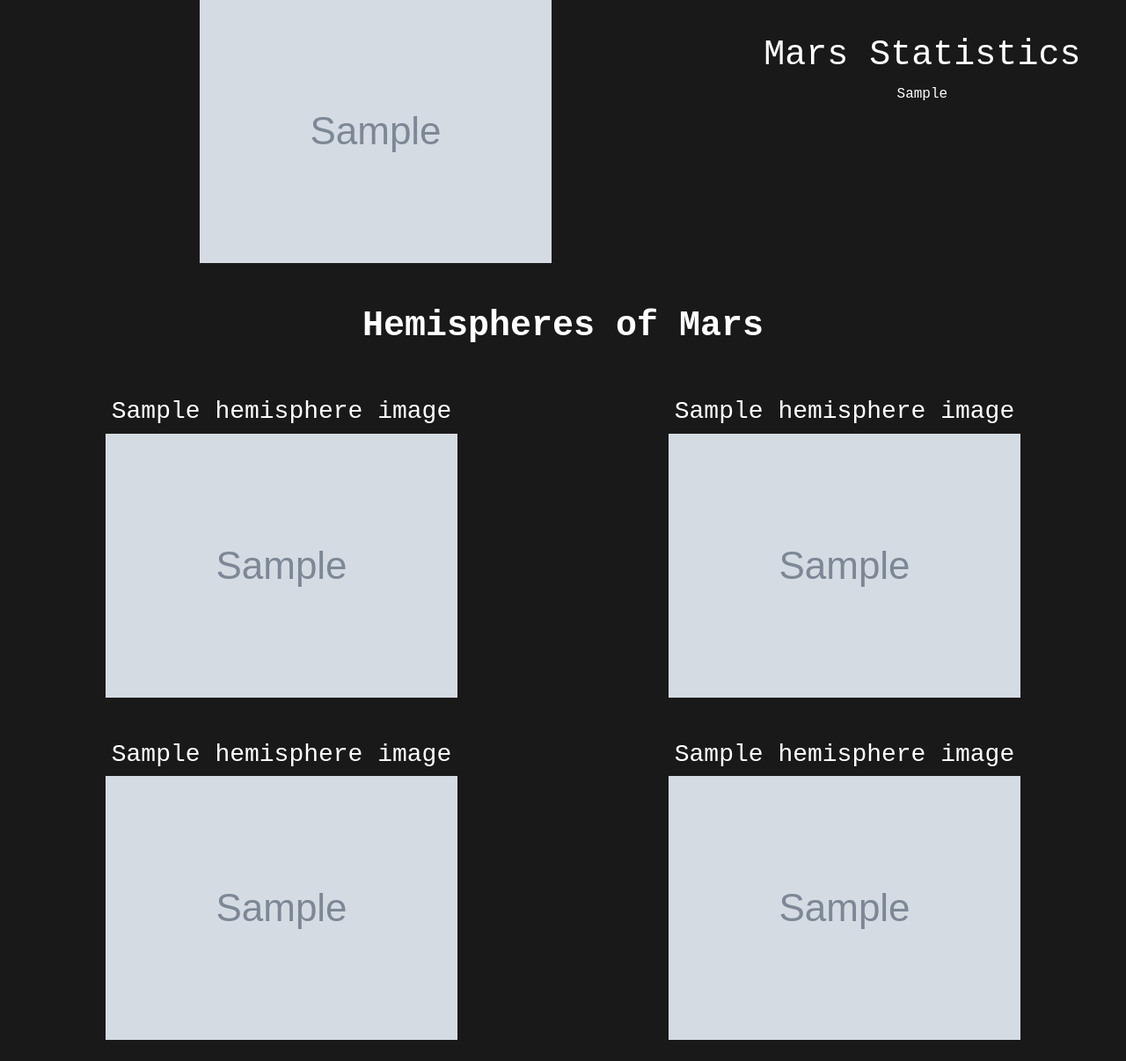
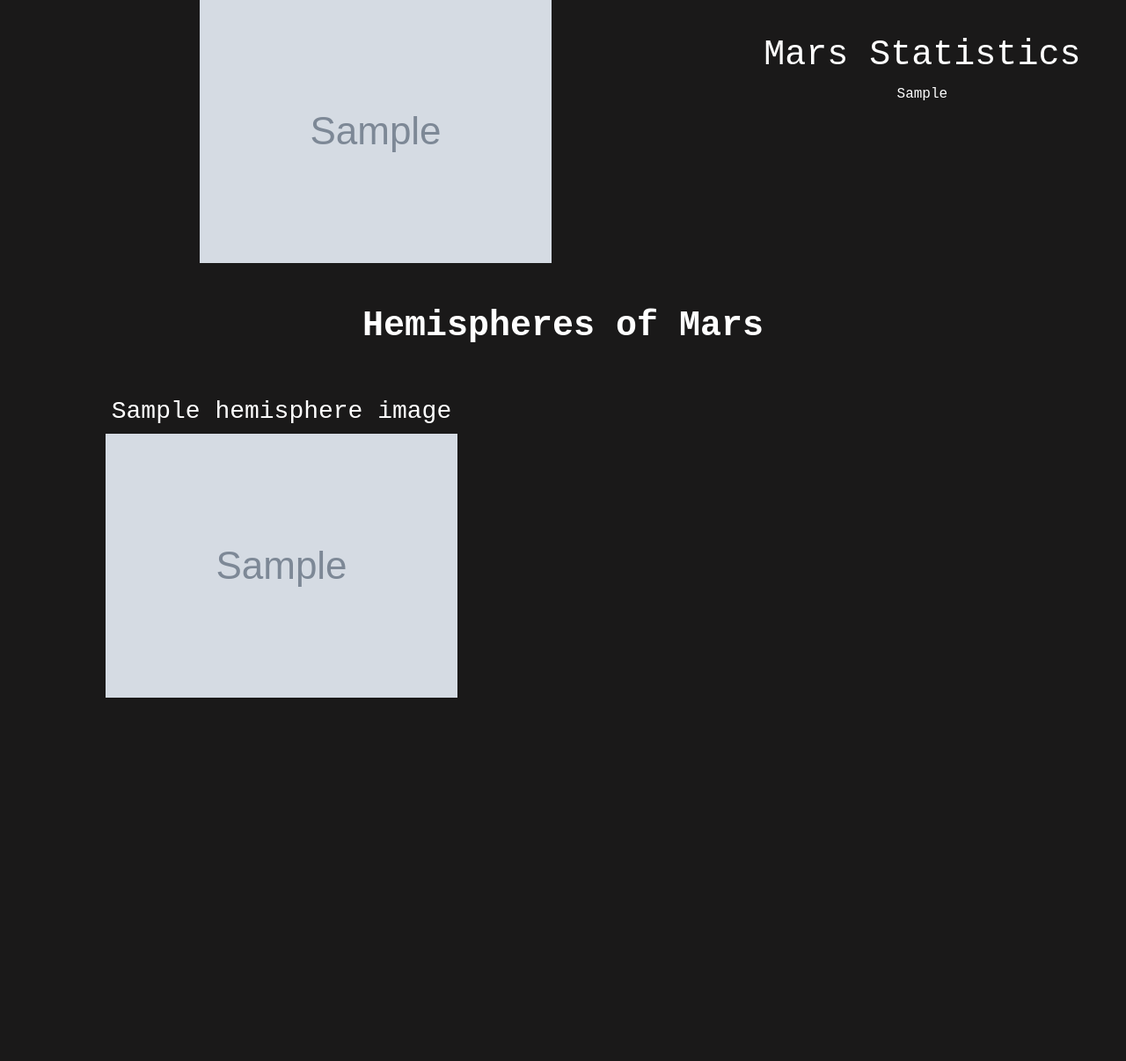
Before and after one commit to KimberlyChristensen/web-scraping-challenge, a Flask app: page / in a window 1280 px wide. Shown: the part 568-1774 px from the top of the page at 88% size. After the commit the page ends 1361 px from the top, so only its background shows below. Run offline with Flask 2, Linux system fonts and the light colour scheme; grey boxes marked "Sample" are stand-in pictures; a database or web service that is not in the repository returns one stand-in record (values such as "Sample title"); some libraries are stand-ins or nearby versions.

Commit message:
updated HTML

```diff
--- a/templates/index.html
+++ b/templates/index.html
@@ -1,13 +1,16 @@
 <!DOCTYPE html>
 <html>
+
 <head>
   <title>Misson to Mars</title>
-      <link rel="stylesheet" href="https://stackpath.bootstrapcdn.com/bootstrap/4.3.1/css/bootstrap.min.css" integrity="sha384-ggOyR0iXCbMQv3Xipma34MD+dH/1fQ784/j6cY/iJTQUOhcWr7x9JvoRxT2MZw1T" crossorigin="anonymous">
+  <link rel="stylesheet" href="https://stackpath.bootstrapcdn.com/bootstrap/4.3.1/css/bootstrap.min.css"
+    integrity="sha384-ggOyR0iXCbMQv3Xipma34MD+dH/1fQ784/j6cY/iJTQUOhcWr7x9JvoRxT2MZw1T" crossorigin="anonymous">
 
 </head>
+
 <body style="background-color: rgb(26, 25, 25); color:white; font-family:'Courier New', Courier, monospace;">
   <div class="jumbotron jumbotron-fluid" align=center style="background-color: rgb(100, 28, 11);">
-                    <h1 class="display-4" ><strong>Mission to Mars</strong></h1>
+    <h1 class="display-4"><strong>Mission to Mars</strong></h1>
     <button>
       <a class="btn btn-outline btn-lg" href='/scrape' role="buttom"><strong>Update Information</strong>
         <br>(New Scrape)</a>
@@ -30,7 +33,7 @@
     <div class="row">
       <div class="col-lg-8">
         <h1> <strong>Featured Image</strong></h1>
-                  <img style="max-height: 780px" src='{{data_from_flask["image_url"]}}'/>
+        <img style="max-height: 780px" src='{{data_from_flask["image_url"]}}' />
       </div>
       <div class="col-lg-4 d-flex justify-content-left">
         <figure>
@@ -53,35 +56,28 @@
     <h1 align=center> <strong>Hemispheres of Mars</strong></h1>
     <br>
     <br>
+
     <div class="row">
+    {% for i in data_from_flask["hemisphere_images"] %}
+
       <div class="col-sm-6" align=center>
-                <h3> {{data_from_flask["hemisphere_images"][0]["Title"]}}</h3>
-                  <img class=".img-fluid" style="max-width: 75%; height:auto;" src='{{data_from_flask["hemisphere_images"][0]["Image URL"]}}'/>
-                </div>
-              <div class="col-sm-6" align=center>
-                <h3>{{data_from_flask["hemisphere_images"][1]["Title"]}}</h3>
-                  <img class=".img-fluid" style="max-width: 75%; height:auto;"src='{{data_from_flask["hemisphere_images"][1]["Image URL"]}}'/>
-                </div>
-              </div>
-              <br>
-              <br>
-            <div class="row">
-              <div class="col-sm-6" align=center>
-                <h3>{{data_from_flask["hemisphere_images"][2]["Title"]}}</h3>
-                  <img class=".img-fluid" style="max-width: 75%; height:auto;" src='{{data_from_flask["hemisphere_images"][2]["Image URL"]}}'/>
-                </div>
-                <div class="col-sm-6" align=center>
-                <h3>{{data_from_flask["hemisphere_images"][3]["Title"]}}</h3>
-                  <img class=".img-fluid" style="max-width: 75%; height:auto;" src='{{data_from_flask["hemisphere_images"][3]["Image URL"]}}'/>
-                <br>
-                <br>
-                </div>
-              </div>
+        <h3> {{i["Title"]}}</h3>
+        <img class=".img-fluid" style="max-width: 75%; height:auto;"
+          src='{{i["Image URL"]}}' />
       </div>
 
-            <script src="https://code.jquery.com/jquery-3.3.1.slim.min.js" integrity="sha384-q8i/X+965DzO0rT7abK41JStQIAqVgRVzpbzo5smXKp4YfRvH+8abtTE1Pi6jizo" crossorigin="anonymous"></script>
-            <script src="https://cdnjs.cloudflare.com/ajax/libs/popper.js/1.14.7/umd/popper.min.js" integrity="sha384-UO2eT0CpHqdSJQ6hJty5KVphtPhzWj9WO1clHTMGa3JDZwrnQq4sF86dIHNDz0W1" crossorigin="anonymous"></script>
-            <script src="https://stackpath.bootstrapcdn.com/bootstrap/4.3.1/js/bootstrap.min.js" integrity="sha384-JjSmVgyd0p3pXB1rRibZUAYoIIy6OrQ6VrjIEaFf/nJGzIxFDsf4x0xIM+B07jRM" crossorigin="anonymous"></script>
+    {% endfor %}
+    </div>
+
+  <script src="https://code.jquery.com/jquery-3.3.1.slim.min.js"
+    integrity="sha384-q8i/X+965DzO0rT7abK41JStQIAqVgRVzpbzo5smXKp4YfRvH+8abtTE1Pi6jizo"
+    crossorigin="anonymous"></script>
+  <script src="https://cdnjs.cloudflare.com/ajax/libs/popper.js/1.14.7/umd/popper.min.js"
+    integrity="sha384-UO2eT0CpHqdSJQ6hJty5KVphtPhzWj9WO1clHTMGa3JDZwrnQq4sF86dIHNDz0W1"
+    crossorigin="anonymous"></script>
+  <script src="https://stackpath.bootstrapcdn.com/bootstrap/4.3.1/js/bootstrap.min.js"
+    integrity="sha384-JjSmVgyd0p3pXB1rRibZUAYoIIy6OrQ6VrjIEaFf/nJGzIxFDsf4x0xIM+B07jRM"
+    crossorigin="anonymous"></script>
 
 
 
```
Lines whose indentation alone changed are shown as unchanged.
